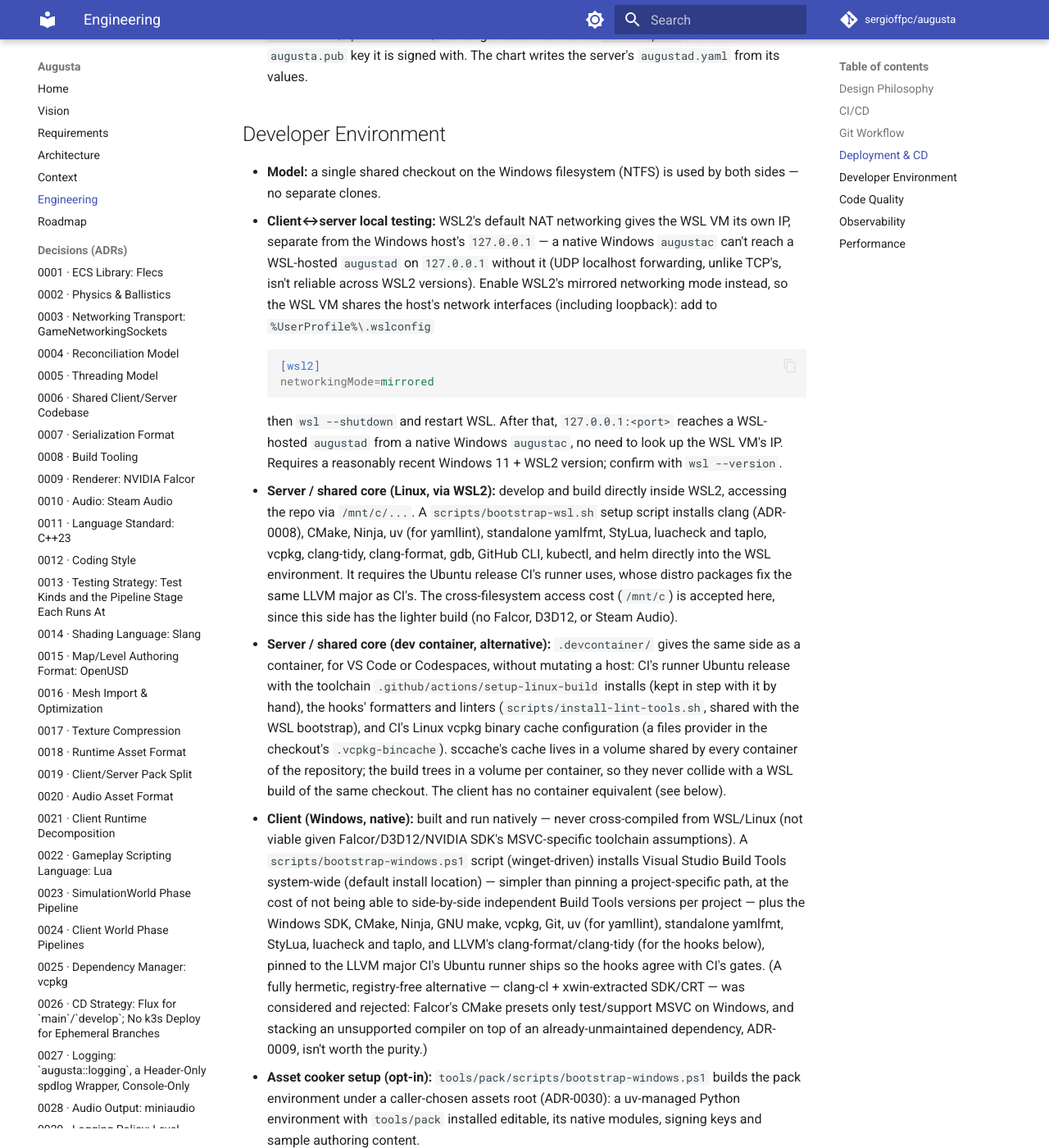
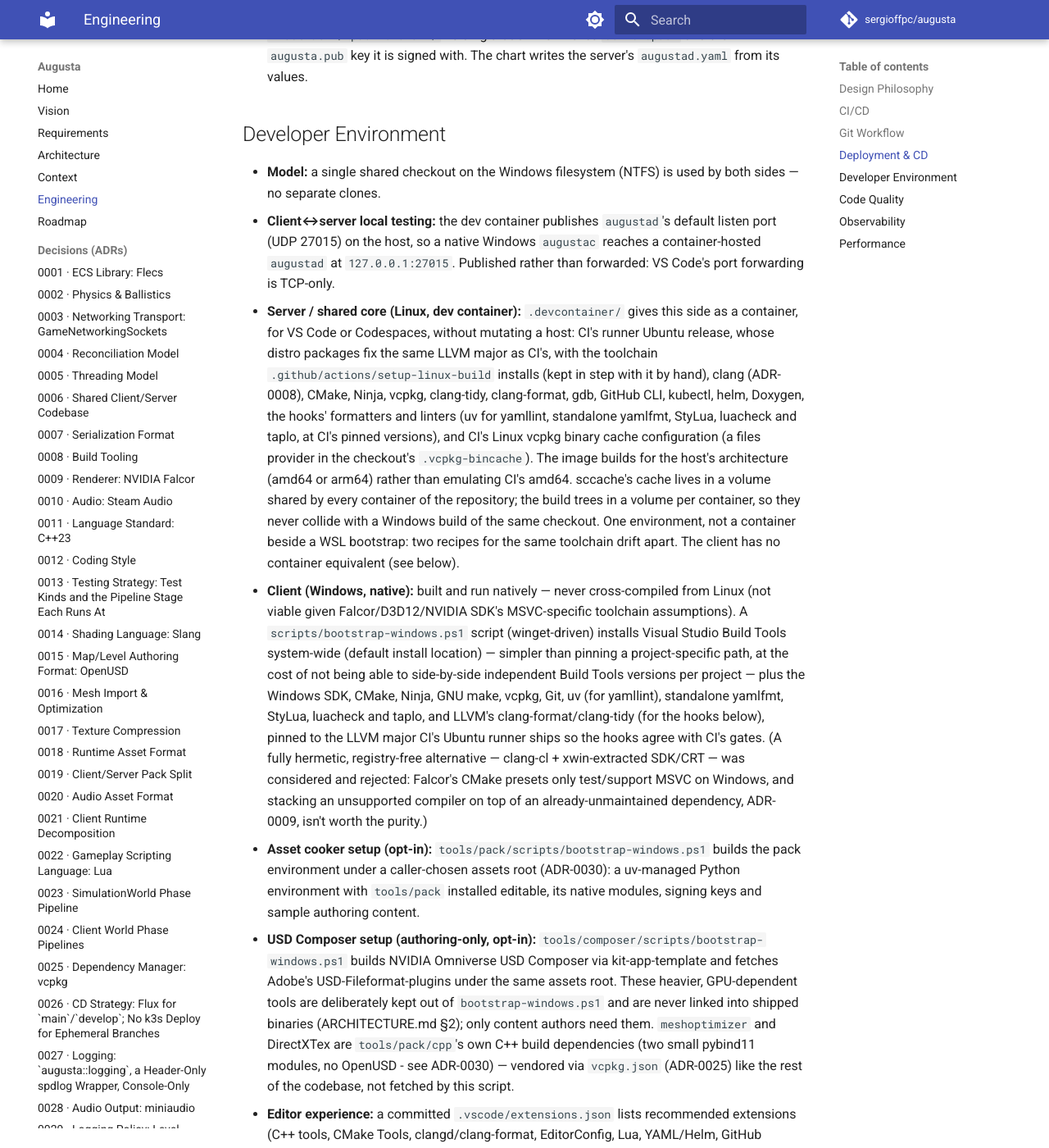
Before and after one commit to sergioffpc/augusta, an MkDocs documentation site: the page built from docs/ENGINEERING.md, in a window 1280 px wide and 1400 px high, scrolled down 4477 px. Shown: the whole window at 82% size. Built offline with MkDocs 1.6.1 and Material for MkDocs 9.7.7, drawn with Linux system fonts in a browser that asks for light colours; comment, search, counter and statistics services are not loaded; some of the changed text lies outside the part shown.

Commit message:
build(devcontainer): make the dev container the one Linux environment
Drop scripts/bootstrap-wsl.sh: it and the Dockerfile were two recipes for
the same toolchain, kept in step by hand. The image gains what only the
script installed (doxygen, kubectl, helm), and publishes augustad's UDP
port so a native Windows augustac still reaches it at 127.0.0.1:27015.

The image now builds for the host's architecture instead of forcing
amd64. install-lint-tools.sh, which only the image runs now, moves into
the Dockerfile with per-architecture checksums; luacheck comes from
Ubuntu's lua-check (CI's pinned 1.2.0 on every architecture), since its
own release ships x86_64 only.

Co-Authored-By: Claude Opus 5.5 <noreply@anthropic.com>

````diff
--- a/docs/ENGINEERING.md
+++ b/docs/ENGINEERING.md
@@ -200,42 +200,28 @@ pipeline).
 
 - **Model:** a single shared checkout on the Windows filesystem (NTFS) is
   used by both sides — no separate clones.
-- **Client↔server local testing:** WSL2's default NAT networking gives the
-  WSL VM its own IP, separate from the Windows host's `127.0.0.1` — a
-  native Windows `augustac` can't reach a WSL-hosted `augustad` on
-  `127.0.0.1` without it (UDP localhost forwarding, unlike TCP's, isn't
-  reliable across WSL2 versions). Enable WSL2's mirrored networking mode
-  instead, so the WSL VM shares the host's network interfaces (including
-  loopback): add to `%UserProfile%\.wslconfig`
-  ```ini
-  [wsl2]
-  networkingMode=mirrored
-  ```
-  then `wsl --shutdown` and restart WSL. After that, `127.0.0.1:<port>`
-  reaches a WSL-hosted `augustad` from a native Windows `augustac`, no
-  need to look up the WSL VM's IP. Requires a reasonably recent
-  Windows 11 + WSL2 version; confirm with `wsl --version`.
-- **Server / shared core (Linux, via WSL2):** develop and build directly
-  inside WSL2, accessing the repo via `/mnt/c/...`. A
-  `scripts/bootstrap-wsl.sh` setup script installs clang (ADR-0008), CMake, Ninja,
-  uv (for yamllint), standalone yamlfmt, StyLua, luacheck and taplo, vcpkg, clang-tidy, clang-format,
-  gdb, GitHub CLI, kubectl, and helm
-  directly into the WSL environment. It requires the Ubuntu release CI's
-  runner uses, whose distro packages fix the same LLVM major as CI's. The cross-filesystem access cost
-  (`/mnt/c`) is accepted here, since this side has the lighter build
-  (no Falcor, D3D12, or Steam Audio).
-- **Server / shared core (dev container, alternative):** `.devcontainer/`
-  gives the same side as a container, for VS Code or Codespaces, without
-  mutating a host: CI's runner Ubuntu release with the toolchain
-  `.github/actions/setup-linux-build` installs (kept in step with it by hand),
-  the hooks' formatters and linters (`scripts/install-lint-tools.sh`, shared
-  with the WSL bootstrap), and CI's Linux vcpkg binary cache configuration (a
-  files provider in the checkout's `.vcpkg-bincache`). sccache's cache lives in
-  a volume shared by every container of the repository; the build trees in a
-  volume per container, so they never collide with a WSL build of the same
-  checkout. The client has no container equivalent (see below).
+- **Client↔server local testing:** the dev container publishes `augustad`'s
+  default listen port (UDP 27015) on the host, so a native Windows `augustac`
+  reaches a container-hosted `augustad` at `127.0.0.1:27015`. Published
+  rather than forwarded: VS Code's port forwarding is TCP-only.
+- **Server / shared core (Linux, dev container):** `.devcontainer/` gives
+  this side as a container, for VS Code or Codespaces, without mutating a
+  host: CI's runner Ubuntu release, whose distro packages fix the same LLVM
+  major as CI's, with the toolchain `.github/actions/setup-linux-build`
+  installs (kept in step with it by hand), clang (ADR-0008), CMake, Ninja,
+  vcpkg, clang-tidy, clang-format, gdb, GitHub CLI, kubectl, helm, Doxygen,
+  the hooks' formatters and linters (uv for yamllint, standalone yamlfmt,
+  StyLua, luacheck and taplo, at CI's pinned versions), and CI's Linux
+  vcpkg binary cache configuration (a files provider in the checkout's
+  `.vcpkg-bincache`). The image builds for the host's architecture (amd64
+  or arm64) rather than emulating CI's amd64. sccache's cache lives in a volume shared by every
+  container of the repository; the build trees in a volume per container, so
+  they never collide with a Windows build of the same checkout. One
+  environment, not a container beside a WSL bootstrap: two recipes for the
+  same toolchain drift apart. The client has no container equivalent (see
+  below).
 - **Client (Windows, native):** built and run natively — never
-  cross-compiled from WSL/Linux (not viable given Falcor/D3D12/NVIDIA
+  cross-compiled from Linux (not viable given Falcor/D3D12/NVIDIA
   SDK's MSVC-specific toolchain assumptions). A
   `scripts/bootstrap-windows.ps1` script (winget-driven) installs Visual
   Studio Build Tools system-wide (default install location) — simpler
@@ -268,7 +254,7 @@ pipeline).
   recommended extensions (C++ tools, CMake Tools, clangd/clang-format,
   EditorConfig, Lua, YAML/Helm, GitHub Actions) — VS Code
   prompts to install these whenever the folder is opened, on either
-  side (WSL remote or native Windows); the dev container installs the
+  side (dev container or native Windows); the dev container installs the
   Linux-relevant subset itself.
 - **Dependency hermeticity:** the `vcpkg.json` manifest (ADR-0025) is what
   actually makes dependency acquisition reproducible on both sides —
````
Also changed, not shown: README.md (+9 -15 lines), docs/ROADMAP.md (+2 -2 lines), 8 other files.
